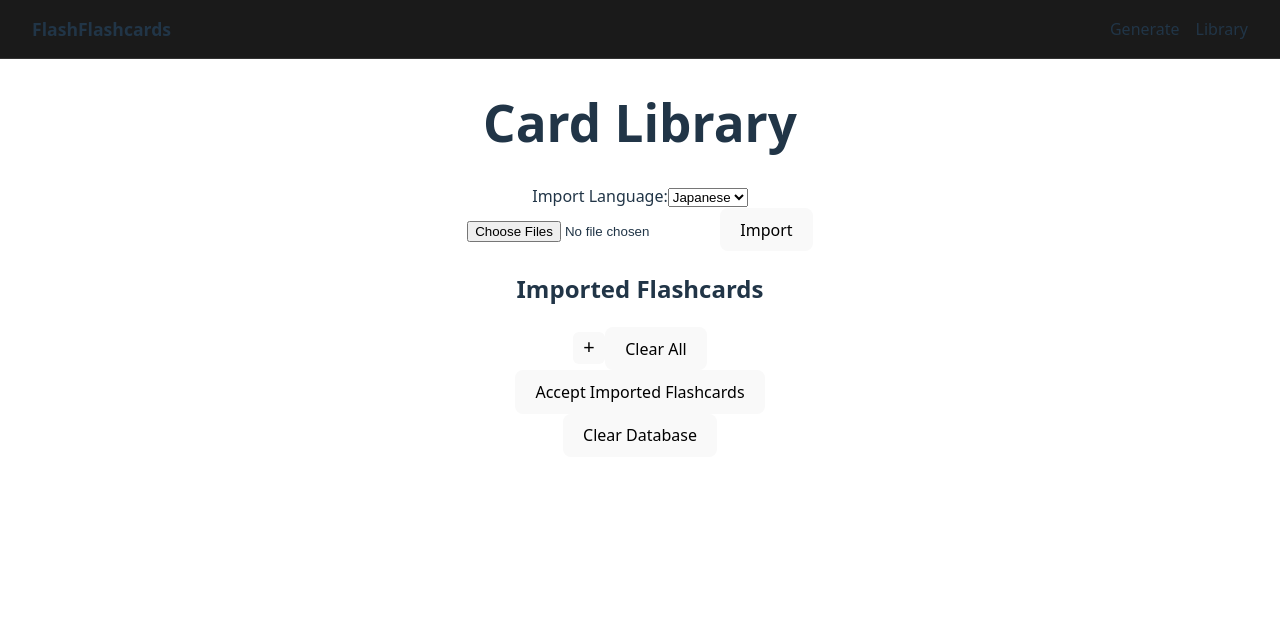
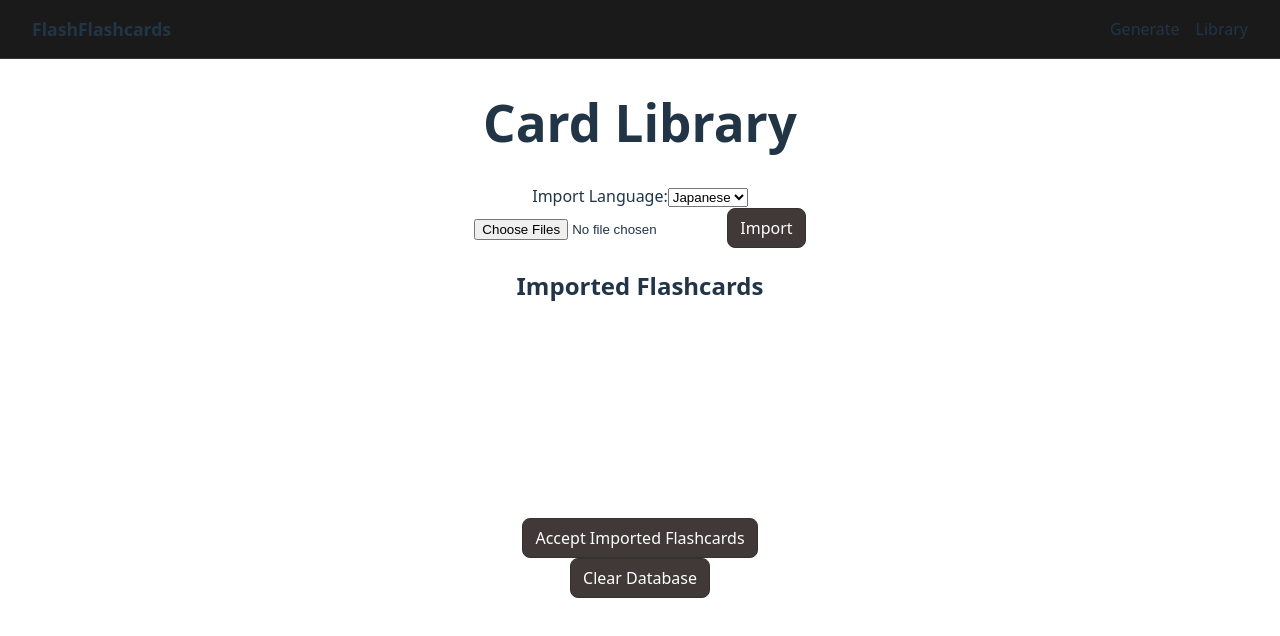
Before and after one commit to AlanChen115/FlashFlashcards, a React app in the folder frontend/: page /library in a window 1280 px wide. Shown: the top 636 px of the page. Built offline with nearby package versions, Linux system fonts and the light colour scheme; the HTML template or start-up script is replaced by a standard one.

Commit message:
added the form button, as well as cleaned up a little bit of the code. Mainly made the flashcards container better looking. Grid layout and hover highlighting, etc.

```diff
--- a/frontend/src/App.css
+++ b/frontend/src/App.css
@@ -37,9 +37,11 @@
   will-change: filter;
   transition: filter 300ms;
 }
+
 .logo:hover {
   filter: drop-shadow(0 0 2em #646cffaa);
 }
+
 .logo.react:hover {
   filter: drop-shadow(0 0 2em #61dafbaa);
 }
@@ -67,6 +69,167 @@
   color: #888;
 }
 
+button,
+input,
+select,
+textarea {
+  outline: none;
+}
+
+button:focus {
+  outline: none !important;
+  box-shadow: none !important;
+}
+
+button:focus {
+  outline: none !important;
+  box-shadow: none !important;
+}
+
+input:focus,
+textarea:focus,
+input:focus-visible,
+textarea:focus-visible {
+  outline: none !important;
+  box-shadow: none !important;
+}
+
+button:focus:not(:focus-visible),
+input:focus:not(:focus-visible),
+select:focus:not(:focus-visible),
+textarea:focus:not(:focus-visible) {
+  outline: none !important;
+  box-shadow: none !important;
+}
+
+button:focus-visible,
+select:focus-visible,
+textarea:focus-visible {
+  outline: 2px solid #ffffff !important;
+  outline-offset: 2px;
+  box-shadow: 0 0 0 2px #ffffff !important;
+}
+
+button::-moz-focus-inner {
+  border: 0;
+}
+
+button {
+  background: #413838;
+  color: #fff;
+  border: 1px solid #333;
+  padding: 0.5rem 0.75rem;
+  border-radius: 8px;
+  cursor: pointer;
+  transition: background 0.2s ease, transform 0.1s ease, border-color 0.2s ease, box-shadow 0.2s ease;
+}
+
+button:hover {
+  background: #695858;
+  border-color: #333;
+}
+
+button:focus-visible,
+button:active,
+button:active:focus,
+button:active:focus-visible,
+.add-flashcard-button:active,
+.open-form-button:active,
+.delete-button:active {
+  outline: none !important;
+  border-color: #ffffff !important;
+  box-shadow: 0 0 0 2px #ffffff !important;
+}
+
+button:active {
+  transform: translateY(1px);
+}
+
+.flashcards-container {
+  border: 1px solid rgba(255, 255, 255, 0.18);
+  border-radius: 12px;
+  padding: 1rem;
+  background: rgba(255, 255, 255, 0.03);
+}
+
+.flashcards-grid {
+  display: grid;
+  grid-template-columns: repeat(3, minmax(240px, 1fr));
+  gap: 1rem;
+}
+
+@media (max-width: 900px) {
+  .flashcards-grid {
+    grid-template-columns: repeat(2, minmax(220px, 1fr));
+  }
+}
+
+@media (max-width: 600px) {
+  .flashcards-grid {
+    grid-template-columns: 1fr;
+  }
+}
+
+.flashcards-container .flashcard,
+.flashcard-add-card {
+  display: flex;
+  flex-direction: column;
+  justify-content: space-between;
+  min-height: 160px;
+  padding: 0.75rem;
+  border-radius: 10px;
+  background: rgba(255, 255, 255, 0.02);
+}
+
+.flashcards-container .flashcard {
+  margin-bottom: 0;
+  border: 1px solid rgba(255, 255, 255, 0.12);
+  position: relative;
+}
+
+.flashcard-add-card {
+  justify-content: center;
+  align-items: center;
+  gap: 0.5rem;
+  border: 1px dashed rgba(255, 255, 255, 0.3);
+  color: #fff;
+  cursor: pointer;
+  transition: background 0.2s ease, border-color 0.2s ease;
+}
+
+.flashcard-add-card:hover {
+  background: rgba(255, 255, 255, 0.06);
+  border-color: rgba(255, 255, 255, 0.5);
+}
+
+.flashcard-info {
+  display: flex;
+  flex-direction: column;
+  gap: 0.5rem;
+  flex: 1;
+}
+
+.flashcard-info input {
+  flex: 1;
+  min-height: 0;
+  border: none;
+  background: #282828;
+  color: #fff;
+  padding: 0.5rem;
+}
+
+.flashcards-container input {
+  border: none;
+  background: #282828;
+  color: #fff;
+  padding: 0.5rem;
+}
+
+.flashcards-container input:focus {
+  outline: none;
+  box-shadow: 0 0 0 1px rgba(255, 255, 255, 0.25);
+}
+
 .add-flashcard-button,
 .add-link-button,
 .delete-button {
@@ -79,6 +242,15 @@
   place-items: center;
 }
 
+.delete-button {
+  width: 1.5rem;
+  height: 1.5rem;
+  font-size: 1rem;
+  position: absolute;
+  top: 0.5rem;
+  right: 0.5rem;
+}
+
 .add-flashcard-icon,
 .add-link-icon {
   line-height: 0;
@@ -89,3 +261,46 @@
   line-height: 0;
   transform: translateY(-2px);
 }
+
+.open-form-button {
+  margin-bottom: 1rem;
+  padding: 0.75rem 1rem;
+  border-radius: 8px;
+}
+
+.modal-overlay {
+  position: fixed;
+  inset: 0;
+  background-color: rgba(0, 0, 0, 0.45);
+  display: flex;
+  justify-content: center;
+  align-items: center;
+  z-index: 1000;
+}
+
+.modal {
+  background-color: #ffffff;
+  border-radius: 0.75rem;
+  padding: 1.5rem;
+  width: min(700px, 95%);
+  max-height: 90vh;
+  overflow-y: auto;
+  position: relative;
+  box-shadow: 0 24px 80px rgba(0, 0, 0, 0.2);
+}
+
+.modal-close-button {
+  position: absolute;
+  top: 0.75rem;
+  right: 0.75rem;
+  border: none;
+  background: transparent;
+  font-size: 1.25rem;
+  cursor: pointer;
+  line-height: 1;
+  padding: 0.25rem;
+}
+
+.modal-close-button:hover {
+  background: rgba(0, 0, 0, 0.08);
+}
--- a/frontend/src/components/Flashcards.jsx
+++ b/frontend/src/components/Flashcards.jsx
@@ -73,8 +73,10 @@ function Flashcards({ flashcards, setFlashcards, language }) {
 
   return (
     <div className="flashcards-container">
+      <div className="flashcards-grid">
         {flashcards.map((card, index) => (
           <div key={index} className="flashcard">
+            <div className="flashcard-info">
               <input
                 type="text"
                 value={card.front}
@@ -104,6 +106,7 @@ function Flashcards({ flashcards, setFlashcards, language }) {
                   )}
                 </div>
               )}
+            </div>
             <button className="delete-button" aria-label="Delete flashcard" onClick={() => {
               const updatedFlashcards = flashcards.filter((_, i) => i !== index);
               setFlashcards(updatedFlashcards);
@@ -112,14 +115,18 @@ function Flashcards({ flashcards, setFlashcards, language }) {
             </button>
           </div>
         ))}
-      <button className="add-flashcard-button" aria-label="Add flashcard" onClick={() => {
+        <button className="flashcard-add-card" type="button" aria-label="Add flashcard" onClick={() => {
           const updatedFlashcards = [...flashcards];
           updatedFlashcards.push({ front: '', back: '' });
           setFlashcards(updatedFlashcards);
         }}>
           <span className="add-flashcard-icon" aria-hidden="true">+</span>
+          <span>Add card</span>
         </button>
-      <button onClick={handleClearAll}>Clear All</button>
+      </div>
+      {flashcards.length > 0 && (
+        <button className="clear-all-button" onClick={handleClearAll}>Clear All</button>
+      )}
     </div>
   );
 }
--- a/frontend/src/pages/Generate.jsx
+++ b/frontend/src/pages/Generate.jsx
@@ -119,22 +119,7 @@ function UnifiedForm({ onGenerate, language, setLanguage }) {
   );
 }
 
-function Generate() {
-  const [flashcards, setFlashcards] = useState([]);
-  const [exportFormat, setExportFormat] = useState('anki');
-  const [language, setLanguage] = useState('Japanese');
-
-  const handleGenerate = async (generatedFlashcards) => {
-    try {
-      const response = await checkSimilarFlashcards(generatedFlashcards, language);
-      const checkedFlashcards = response.output.flashcards;
-      setFlashcards(checkedFlashcards);
-      console.log('Checked flashcards:', checkedFlashcards);
-    } catch (err) {
-      console.error('Error checking similar cards:', err);
-    }
-  };
-
+function DownloadForm({ flashcards, language, exportFormat, setExportFormat, setFlashcards }) {
   const handleDownload = async () => {
     if (!flashcards.length) return alert('No flashcards to download!');
 
@@ -158,9 +143,6 @@ function Generate() {
 
   return (
     <div>
-      <h1>Generate</h1>
-      <UnifiedForm onGenerate={handleGenerate} language={language} setLanguage={setLanguage} />
-      <Flashcards flashcards={flashcards} setFlashcards={setFlashcards} language={language} />
       <button onClick={handleDownload}>Download</button>
       <select value={exportFormat} onChange={(e) => setExportFormat(e.target.value)}>
         <option value="anki">Anki (.apkg)</option>
@@ -170,4 +152,61 @@ function Generate() {
   );
 }
 
+function Generate() {
+  const [flashcards, setFlashcards] = useState([]);
+  const [exportFormat, setExportFormat] = useState('anki');
+  const [language, setLanguage] = useState('Japanese');
+  const [showForm, setShowForm] = useState(false);
+
+  const handleGenerate = async (generatedFlashcards) => {
+    try {
+      const response = await checkSimilarFlashcards(generatedFlashcards, language);
+      const checkedFlashcards = response.output.flashcards;
+      setFlashcards(checkedFlashcards);
+      console.log('Checked flashcards:', checkedFlashcards);
+      setShowForm(false);
+    } catch (err) {
+      console.error('Error checking similar cards:', err);
+    }
+  };
+
+  const closeForm = () => setShowForm(false);
+
+  return (
+    <div>
+      <h1>Generate</h1>
+      <button type="button" className="open-form-button" onClick={() => setShowForm(true)}>
+        Upload Files / Add Links
+      </button>
+
+      {showForm && (
+        <div className="modal-overlay" onClick={closeForm}>
+          <div className="modal" onClick={(event) => event.stopPropagation()}>
+            <button
+              type="button"
+              aria-label="Close form"
+              className="modal-close-button"
+              onClick={closeForm}
+            >
+              ×
+            </button>
+            <UnifiedForm onGenerate={handleGenerate} language={language} setLanguage={setLanguage} />
+          </div>
+        </div>
+      )}
+
+      <Flashcards flashcards={flashcards} setFlashcards={setFlashcards} language={language} />
+      {flashcards.length > 0 && (
+        <DownloadForm
+          flashcards={flashcards}
+          language={language}
+          exportFormat={exportFormat}
+          setExportFormat={setExportFormat}
+          setFlashcards={setFlashcards}
+        />
+      )}
+    </div>
+  );
+}
+
 export default Generate;
```
Lines whose indentation alone changed are shown as unchanged.
